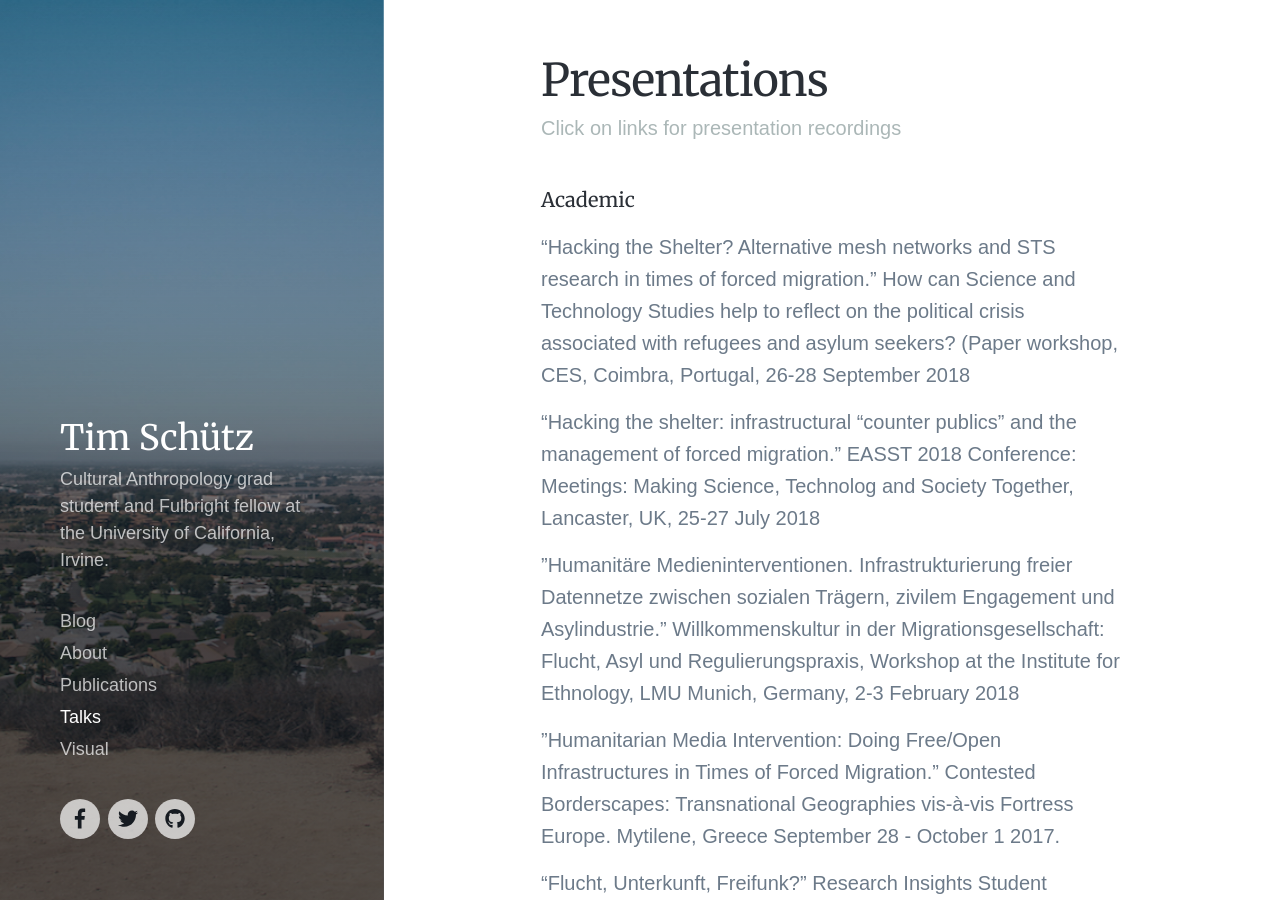
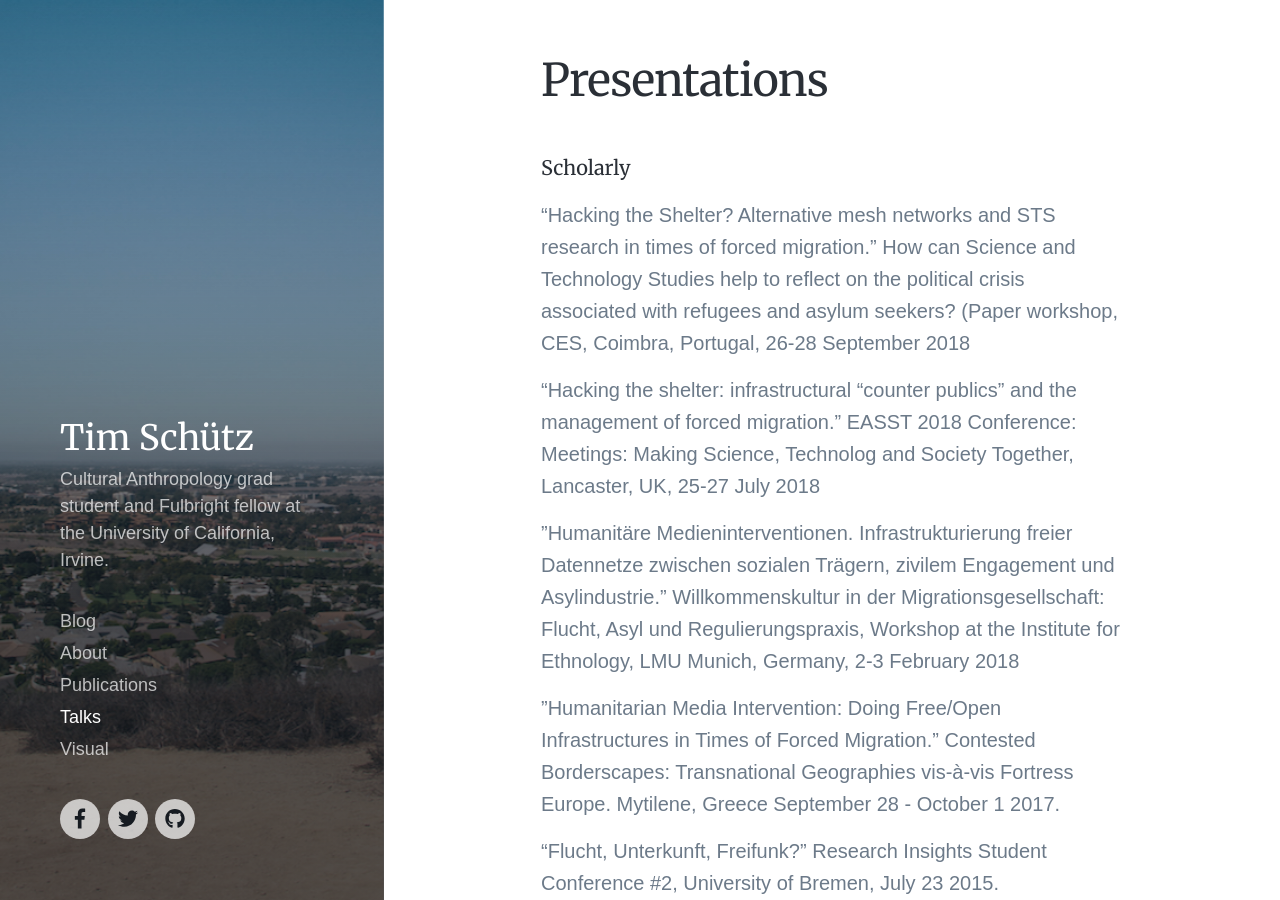
Before and after one commit to SimJoSt/timschuetz.github.io, a Jekyll site: the page built from _pages/presentations.md, in a window 1280 px wide and 900 px high. Built offline with Jekyll 4.4.1, drawn with Linux system fonts in a browser that asks for light colours; nearby versions of some CDN libraries; some web fonts are replaced.

Commit message:
Update presentations.md

```diff
--- a/_pages/presentations.md
+++ b/_pages/presentations.md
@@ -1,11 +1,11 @@
 ---
 title: Presentations
-subtitle: Click on links for presentation recordings
+subtitle:
 description: Presentations by Tim Schütz
 featured_image: /images/blog/2018/IMG_8643.jpg
 ---
 
-###### Academic
+###### Scholarly
 
 "Hacking the Shelter? Alternative mesh networks and STS research in times of forced migration."
 How can Science and Technology Studies help to reflect on the political crisis associated with refugees and asylum seekers? (Paper workshop, CES, Coimbra, Portugal, 26-28 September 2018
```
